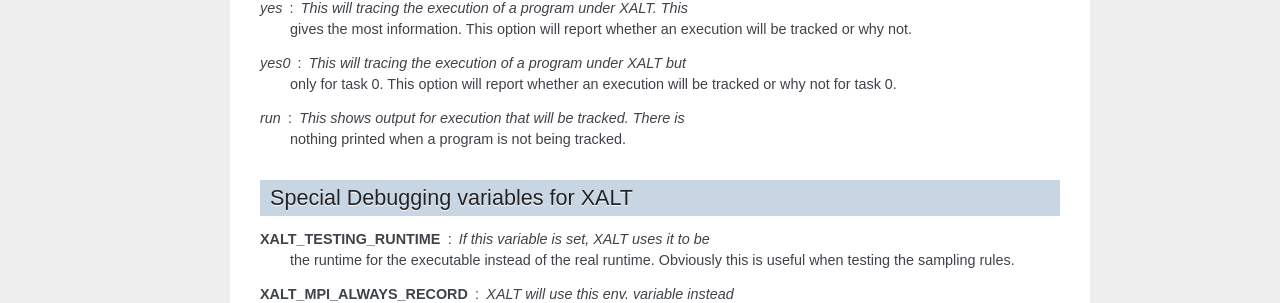
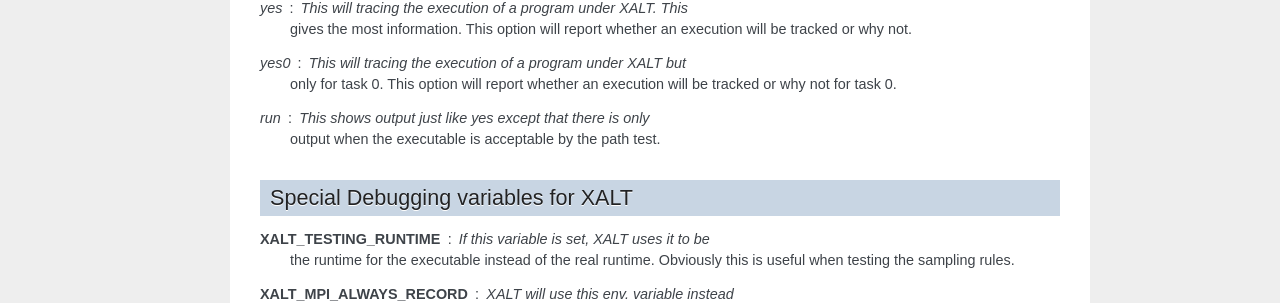
Before and after one commit to xalt/xalt, a Sphinx documentation site: the page built from docs/source/095_xalt_env_vars.rst, in a window 1280 px wide. Shown: the part 834-1137 px from the top of the page. Built offline with Sphinx 7.4.7, drawn with Linux system fonts in a browser that asks for light colours.

Commit message:
Issue #37: change the XALT_TRACING=run to work like =yes but for executables that pass the path test

```diff
--- a/docs/source/095_xalt_env_vars.rst
+++ b/docs/source/095_xalt_env_vars.rst
@@ -56,8 +56,9 @@ This variable can take several values:
    only for task 0. This option will report whether an execution will
    be tracked or why not for task 0.
 
-*run* : This shows output for execution that will be tracked. There is
-   nothing printed when a program is not being tracked.
+*run* : This shows output just like *yes* except that there is only
+   output when the executable is acceptable by the path test.
+
 
 
 Special Debugging variables for XALT
```
Also changed, not shown: 1 other file.
